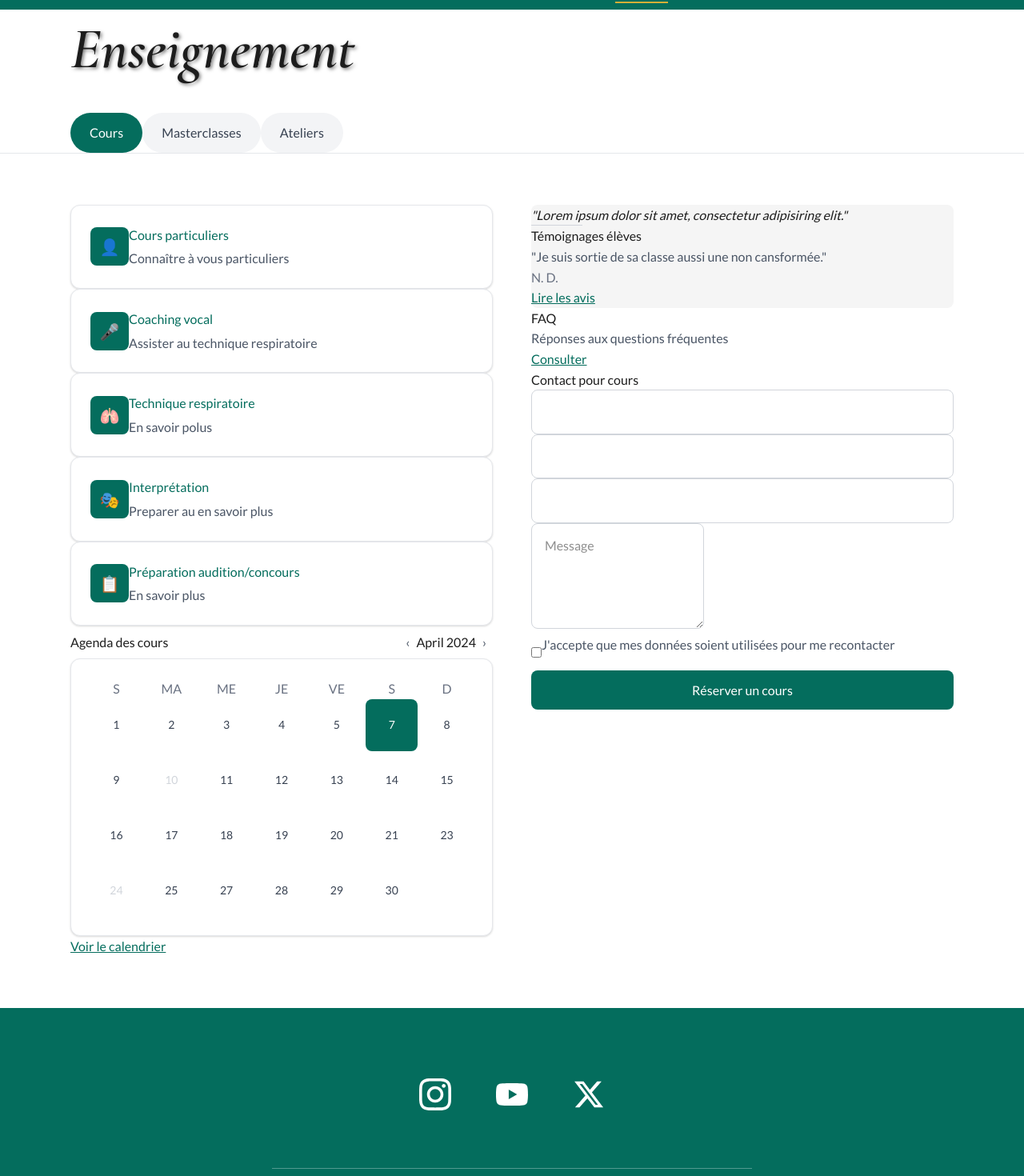
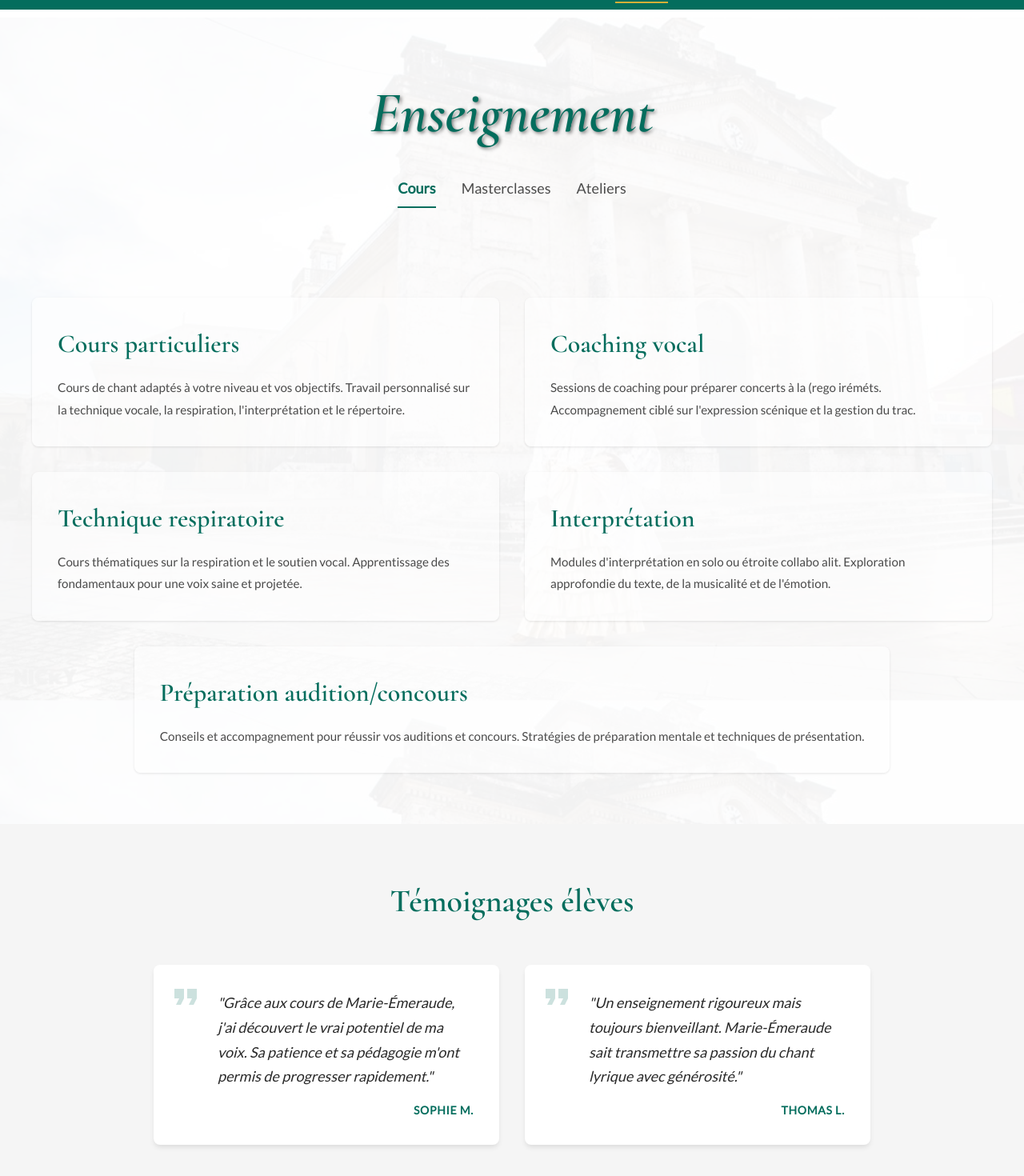
Before and after one commit to matta971/marie-site, a React (Vite) app: page /enseignement in a window 1280 px wide. Shown: the part 38-1508 px from the top of the page at 80% size. Built offline with nearby package versions, Linux system fonts and the light colour scheme.

Commit message:
adapt design services

```diff
--- a/src/index.css
+++ b/src/index.css
@@ -853,7 +853,7 @@ body {
 }
 
 /* Page Biographie avec fond parallax sur toute la page */
-.biographie-page, .repertoire-page {
+.biographie-page, .repertoire-page, .enseignement-page {
   min-height: 100vh;
   background-image: url('/images/biography-bg.jpg');
   background-size: cover;
@@ -863,7 +863,7 @@ body {
   position: relative;
 }
 
-.biographie-page::before, .repertoire-page::before {
+.biographie-page::before, .repertoire-page::before, .enseignement-page::before {
   content: '';
   position: absolute;
   top: 0;
@@ -874,7 +874,7 @@ body {
   z-index: 0;
 }
 
-.biographie-page > *, .repertoire-page > * {
+.biographie-page > *, .repertoire-page > *, .enseignement-page > * {
   position: relative;
   z-index: 1;
 }
@@ -900,6 +900,10 @@ body {
   font-weight: 600;
   color: var(--color-emerald-deep);
   margin-bottom: 2rem;
+}
+
+.repertoire-page .hero-title{
+  color : var(--color-emerald-deep)
 }
 
 .repertoire-subsections {
@@ -2823,3 +2827,213 @@ body {
     background: rgba(255, 255, 255, 0.9);
   }
 }
+
+/* =========================
+   PAGE ENSEIGNEMENT
+========================= */
+.enseignement-page {
+  min-height: 100vh;
+  background-color: var(--color-white);
+}
+
+/* Hero Section */
+.enseignement-hero {
+  padding-top: 5rem;
+  padding-bottom: 3rem;
+}
+
+.enseignement-page .hero-title{
+  color : var(--color-emerald-deep)
+}
+
+.enseignement-title {
+  font-family: var(--font-title);
+  font-style: italic;
+  font-size: 4rem;
+  font-weight: 600;
+  color: var(--color-emerald-deep);
+  line-height: 1.2;
+  margin-bottom: 2rem;
+}
+
+/* Navigation Tabs */
+.enseignement-tabs {
+  display: flex;
+  justify-content: center;
+  gap: 2rem;
+  margin-bottom: 4rem;
+}
+
+.enseignement-tab {
+  position: relative;
+  padding-bottom: 0.5rem;
+  font-family: var(--font-text);
+  font-size: 1.125rem;
+  font-weight: 400;
+  color: #4a4a4a;
+  background: none;
+  border: none;
+  border-bottom: 2px solid transparent;
+  cursor: pointer;
+  transition: all 0.3s ease;
+}
+
+.enseignement-tab.active {
+  font-weight: 600;
+  color: var(--color-emerald-deep);
+  border-bottom-color: var(--color-emerald-deep);
+}
+
+.enseignement-tab:hover {
+  color: var(--color-emerald-deep);
+}
+
+/* Services Section */
+.enseignement-services {
+  padding-top: 0;
+  padding-bottom: 4rem;
+}
+
+.enseignement-services-container {
+  max-width: 1400px;
+  margin: 0 auto;
+  padding: 0 2.5rem;
+}
+
+.services-grid {
+  display: grid;
+  grid-template-columns: repeat(2, 1fr);
+  gap: 2rem;
+  max-width: 100%;
+  margin: 0 auto;
+}
+
+.service-card {
+  padding: 2rem;
+  background-color: rgba(255, 255, 255, 0.6);
+  border-radius: 0.5rem;
+  box-shadow: 0 1px 3px rgba(0, 0, 0, 0.1);
+}
+
+.service-card-last {
+  grid-column: span 2;
+  max-width: 80%;
+  margin: 0 auto;
+}
+
+.service-card-title {
+  font-family: var(--font-title);
+  font-size: 2rem;
+  font-weight: 600;
+  color: var(--color-emerald-deep);
+  margin-bottom: 1rem;
+}
+
+.service-card-description {
+  font-family: var(--font-text);
+  font-size: 0.95rem;
+  line-height: 1.8;
+  color: #4a4a4a;
+}
+
+/* Testimonials Section */
+.enseignement-testimonials {
+  background-color: var(--color-gray-light-alt);
+  padding-top: 4rem;
+  padding-bottom: 4rem;
+}
+
+.enseignement-testimonials-title {
+  font-family: var(--font-title);
+  font-size: 2.5rem;
+  font-weight: 600;
+  color: var(--color-emerald-deep);
+  text-align: center;
+  margin-bottom: 3rem;
+}
+
+.testimonials-grid {
+  display: grid;
+  grid-template-columns: repeat(2, 1fr);
+  gap: 2rem;
+  max-width: 56rem;
+  margin: 0 auto;
+}
+
+.testimonial-card {
+  position: relative;
+  padding: 2rem;
+  background-color: var(--color-white);
+  border-radius: 0.5rem;
+  box-shadow: 0 4px 6px -1px rgba(0, 0, 0, 0.1);
+}
+
+.testimonial-quote-icon {
+  position: absolute;
+  top: 1rem;
+  left: 1rem;
+  width: 3rem;
+  height: 3rem;
+  color: var(--color-emerald-deep);
+  opacity: 0.2;
+}
+
+.testimonial-text {
+  position: relative;
+  z-index: 10;
+  font-family: var(--font-text);
+  font-size: 1.125rem;
+  font-style: italic;
+  line-height: 1.7;
+  color: #2a2a2a;
+  padding-left: 3rem;
+  margin-bottom: 1rem;
+}
+
+.testimonial-author {
+  font-family: var(--font-text);
+  font-size: 0.875rem;
+  font-weight: 600;
+  color: var(--color-emerald-deep);
+  text-align: right;
+  text-transform: uppercase;
+  letter-spacing: 0.05em;
+}
+
+/* Responsive */
+@media (max-width: 768px) {
+  .enseignement-title {
+    font-size: 2.5rem;
+  }
+
+  .enseignement-tabs {
+    gap: 1rem;
+  }
+
+  .enseignement-tab {
+    font-size: 1rem;
+  }
+
+  .services-grid {
+    grid-template-columns: 1fr !important;
+  }
+
+  .service-card-last {
+    grid-column: auto !important;
+    max-width: 100% !important;
+  }
+
+  .service-card-title {
+    font-size: 1.5rem;
+  }
+
+  .testimonials-grid {
+    grid-template-columns: 1fr;
+  }
+}
+
+@media (min-width: 769px) and (max-width: 1024px) {
+  .enseignement-title {
+    font-size: 3rem;
+  }
+}
--- a/src/pages/Enseignement.tsx
+++ b/src/pages/Enseignement.tsx
@@ -1,260 +1,194 @@
 import React, { useState } from 'react'
+import { Link } from 'react-router-dom'
 
-export default function Enseignement(): React.JSX.Element {
-  const [activeTab, setActiveTab] = useState('cours')
-  const [selectedDate, setSelectedDate] = useState(7)
-
-  // Données simulées pour le calendrier
-  const calendarData = {
-    month: 'April 2024',
-    dates: [
-      { date: 1, available: true },
-      { date: 2, available: true },
-      { date: 3, available: true },
-      { date: 4, available: true },
-      { date: 5, available: true },
-      { date: 7, available: false }, // Sélectionné
-      { date: 8, available: true },
-      { date: 9, available: true },
-      { date: 10, available: false },
-      { date: 11, available: true },
-      { date: 12, available: true },
-      { date: 13, available: true },
-      { date: 14, available: true },
-      { date: 15, available: true },
-      { date: 16, available: true },
-      { date: 17, available: true },
-      { date: 18, available: true },
-      { date: 19, available: true },
-      { date: 20, available: true },
-      { date: 21, available: true },
-      { date: 23, available: true },
-      { date: 24, available: false },
-      { date: 25, available: true },
-      { date: 27, available: true },
-      { date: 28, available: true },
-      { date: 29, available: true },
-      { date: 30, available: true },
-    ]
-  }
-
-  const coursTypes = [
+const servicesData = {
+  cours: [
     {
-      id: 'particuliers',
-      title: 'Cours particuliers',
-      subtitle: 'Connaître à vous particuliers',
-      icon: '👤'
+      title: "Cours particuliers",
+      description: "Cours de chant adaptés à votre niveau et vos objectifs. Travail personnalisé sur la technique vocale, la respiration, l'interprétation et le répertoire."
     },
     {
-      id: 'coaching',
-      title: 'Coaching vocal',
-      subtitle: 'Assister au technique respiratoire',
-      icon: '🎤'
+      title: "Coaching vocal",
+      description: "Sessions de coaching pour préparer concerts à la (rego iréméts. Accompagnement ciblé sur l'expression scénique et la gestion du trac."
     },
     {
-      id: 'technique',
-      title: 'Technique respiratoire',
-      subtitle: 'En savoir polus',
-      icon: '🫁'
+      title: "Technique respiratoire",
+      description: "Cours thématiques sur la respiration et le soutien vocal. Apprentissage des fondamentaux pour une voix saine et projetée."
     },
     {
-      id: 'interpretation',
-      title: 'Interprétation',
-      subtitle: 'Preparer au en savoir plus',
-      icon: '🎭'
+      title: "Interprétation",
+      description: "Modules d'interprétation en solo ou étroite collabo alit. Exploration approfondie du texte, de la musicalité et de l'émotion."
     },
     {
-      id: 'audition',
-      title: 'Préparation audition/concours',
-      subtitle: 'En savoir plus',
-      icon: '📋'
+      title: "Préparation audition/concours",
+      description: "Conseils et accompagnement pour réussir vos auditions et concours. Stratégies de préparation mentale et techniques de présentation."
+    }
+  ],
+  masterclasses: [
+    {
+      title: "Masterclass Répertoire Français",
+      description: "Immersion dans le répertoire lyrique français de Massenet, Gounod et Bizet. Analyse stylistique et technique d'interprétation authentique."
+    },
+    {
+      title: "Masterclass Opéra Italien",
+      description: "Exploration des grands rôles du bel canto et du vérisme italien. Travail sur la ligne de chant, l'ornementation et l'expression dramatique."
+    },
+    {
+      title: "Masterclass Musique Sacrée",
+      description: "Approche spirituelle des oratorios, messes et requiem. Équilibre entre virtuosité technique et profondeur émotionnelle."
+    },
+    {
+      title: "Masterclass Art Scénique",
+      description: "Perfectionnement de la présence scénique et du jeu d'acteur lyrique. Techniques de déplacement, gestuelle et interaction avec l'espace."
+    }
+  ],
+  ateliers: [
+    {
+      title: "Atelier Découverte du Chant",
+      description: "Initiation au chant lyrique pour débutants. Découverte ludique de la voix, des bases de la technique vocale et du plaisir de chanter."
+    },
+    {
+      title: "Atelier Ensemble Vocal",
+      description: "Pratique collective du chant d'ensemble et des duos d'opéra. Développement de l'écoute, du blend vocal et de la musicalité de groupe."
+    },
+    {
+      title: "Atelier Préparation de Rôle",
+      description: "Construction complète d'un rôle d'opéra ou d'oratorio. De l'analyse du livret à la mise en scène, en passant par le coaching musical."
+    },
+    {
+      title: "Atelier Récital et Mélodie",
+      description: "Art du récital et interprétation de la mélodie française. Travail sur la diction, la poésie musicale et la communication avec le public."
     }
   ]
+}
+
+const testimonials = {
+  cours: [
+    {
+      text: "Grâce aux cours de Marie-Émeraude, j'ai découvert le vrai potentiel de ma voix. Sa patience et sa pédagogie m'ont permis de progresser rapidement.",
+      author: "Sophie M."
+    },
+    {
+      text: "Un enseignement rigoureux mais toujours bienveillant. Marie-Émeraude sait transmettre sa passion du chant lyrique avec générosité.",
+      author: "Thomas L."
+    }
+  ],
+  masterclasses: [
+    {
+      text: "La masterclass sur le répertoire français a été une révélation. J'ai compris l'importance du style et de la langue dans l'interprétation.",
+      author: "Claire D."
+    },
+    {
+      text: "Une expérience enrichissante avec une artiste qui partage généreusement son expertise et son amour de l'opéra.",
+      author: "Marc B."
+    }
+  ],
+  ateliers: [
+    {
+      text: "L'atelier ensemble vocal m'a appris à écouter les autres chanteurs et à fusionner ma voix avec le groupe. Une belle aventure humaine.",
+      author: "Isabelle P."
+    },
+    {
+      text: "Participer à l'atelier de préparation de rôle m'a donné confiance pour mes auditions. Un accompagnement sur-mesure et professionnel.",
+      author: "Antoine R."
+    }
+  ]
+}
+
+export default function Enseignement() {
+  const [activeTab, setActiveTab] = useState<'cours' | 'masterclasses' | 'ateliers'>('cours')
+
+  const currentServices = servicesData[activeTab]
+  const currentTestimonials = testimonials[activeTab]
 
   return (
-    <div className="section-bg-primary min-h-screen">
-      {/* Header de page */}
-      <div className="section-bg-primary border-b border-gray-200 py-8">
+    <div className="enseignement-page">
+
+      {/* Hero Section */}
+      <section className="enseignement-hero">
         <div className="section-container">
-          <h1 className="hero-title mb-6">Enseignement</h1>
+          <div className="text-center mb-12">
+            <h1 className="hero-title">Enseignement</h1>
+          </div>
 
-          {/* Tabs de navigation */}
-          <div className="flex space-x-8">
+          {/* Navigation tabs */}
+          <div className="enseignement-tabs">
             <button
               onClick={() => setActiveTab('cours')}
-              className={`tab ${activeTab === 'cours' ? 'active' : 'inactive'}`}
+              className={`enseignement-tab ${activeTab === 'cours' ? 'active' : ''}`}
             >
               Cours
             </button>
             <button
               onClick={() => setActiveTab('masterclasses')}
-              className={`tab ${activeTab === 'masterclasses' ? 'active' : 'inactive'}`}
+              className={`enseignement-tab ${activeTab === 'masterclasses' ? 'active' : ''}`}
             >
               Masterclasses
             </button>
             <button
               onClick={() => setActiveTab('ateliers')}
-              className={`tab ${activeTab === 'ateliers' ? 'active' : 'inactive'}`}
+              className={`enseignement-tab ${activeTab === 'ateliers' ? 'active' : ''}`}
             >
               Ateliers
             </button>
           </div>
         </div>
-      </div>
+      </section>
 
-      <div className="section-container section-padding">
-        <div className="grid lg:grid-cols-2 gap-12">
+      {/* Services Grid */}
+      <section className="enseignement-services">
+        <div className="enseignement-services-container">
+          <div className="services-grid">
+            {currentServices.map((service, index) => (
+              <div
+                key={index}
+                className={`service-card ${currentServices.length % 2 !== 0 && index === currentServices.length - 1 ? 'service-card-last' : ''}`}
+              >
+                <h2 className="service-card-title">{service.title}</h2>
+                <p className="service-card-description">{service.description}</p>
+              </div>
+            ))}
+          </div>
+        </div>
+      </section>
 
-          {/* Colonne gauche - Types de cours */}
-          <div>
-            <div className="space-y-4">
-              {coursTypes.map((cours) => (
-                <div key={cours.id} className="card smooth-hover cursor-pointer">
-                  <div className="flex items-center space-x-4">
-                    <div className="w-12 h-12 bg-accent rounded-lg flex items-center justify-center text-white text-xl">
-                      <span>{cours.icon}</span>
-                    </div>
-                    <div className="flex-1">
-                      <h3 className="title-card text-accent mb-1">{cours.title}</h3>
-                      <p className="text-small text-gray-600">{cours.subtitle}</p>
-                    </div>
-                  </div>
-                </div>
-              ))}
-            </div>
+      {/* Testimonials Section */}
+      <section className="enseignement-testimonials">
+        <div className="section-container">
+          <h2 className="enseignement-testimonials-title">Témoignages élèves</h2>
 
-            {/* Agenda des cours */}
-            <div className="mt-12">
-              <div className="flex items-center justify-between mb-6">
-                <h2 className="title-subsection">Agenda des cours</h2>
-                <div className="flex items-center space-x-2">
-                  <button className="p-2 hover:bg-gray-100 rounded">
-                    <span className="text-gray-600">‹</span>
-                  </button>
-                  <span className="text-body font-medium">{calendarData.month}</span>
-                  <button className="p-2 hover:bg-gray-100 rounded">
-                    <span className="text-gray-600">›</span>
-                  </button>
-                </div>
+          <div className="testimonials-grid">
+            {currentTestimonials.map((testimonial, index) => (
+              <div key={index} className="testimonial-card">
+                <svg
+                  className="testimonial-quote-icon"
+                  viewBox="0 0 24 24"
+                  fill="currentColor"
+                >
+                  <path d="M6 17h3l2-4V7H5v6h3zm8 0h3l2-4V7h-6v6h3z"/>
+                </svg>
+
+                <p className="testimonial-text">"{testimonial.text}"</p>
+                <footer className="testimonial-author">{testimonial.author}</footer>
               </div>
+            ))}
+          </div>
+        </div>
+      </section>
 
-              {/* Calendrier */}
-              <div className="card">
-                <div className="grid grid-cols-7 gap-1 mb-4">
-                  {['S', 'MA', 'ME', 'JE', 'VE', 'S', 'D'].map((day) => (
-                    <div key={day} className="text-center text-caption text-gray-500 py-2">
-                      {day}
-                    </div>
-                  ))}
-                </div>
-                <div className="grid grid-cols-7 gap-1">
-                  {calendarData.dates.map((dateObj) => (
-                    <button
-                      key={dateObj.date}
-                      onClick={() => setSelectedDate(dateObj.date)}
-                      className={`calendar-date ${
-                        selectedDate === dateObj.date
-                          ? 'selected'
-                          : dateObj.available
-                          ? 'available'
-                          : 'unavailable'
-                      }`}
-                      disabled={!dateObj.available}
-                    >
-                      {dateObj.date}
-                    </button>
-                  ))}
-                </div>
-              </div>
-
-              <div className="mt-6">
-                <a href="#" className="link-primary text-small">
-                  Voir le calendrier
-                </a>
-              </div>
-            </div>
-          </div>
-
-          {/* Colonne droite - Témoignages et Contact */}
-          <div className="space-y-12">
-
-            {/* Citation d'élève */}
-            <div className="bg-light p-6 rounded-lg">
-              <p className="text-body italic mb-4">
-                "Lorem ipsum dolor sit amet, consectetur adipisiring elit."
-              </p>
-              <div className="border-b border-gray-300 w-16 mb-4"></div>
-              <h3 className="title-subsection">Témoignages élèves</h3>
-              <p className="text-small text-gray-600 mb-4">
-                "Je suis sortie de sa classe aussi une non cansformée."
-              </p>
-              <div className="text-small text-gray-500">
-                <div className="font-medium">N. D.</div>
-                <a href="#" className="link-primary">Lire les avis</a>
-              </div>
-            </div>
-
-            {/* FAQ */}
-            <div>
-              <h3 className="title-subsection">FAQ</h3>
-              <p className="text-small text-gray-600 mb-4">
-                Réponses aux questions fréquentes
-              </p>
-              <a href="#" className="link-primary text-small">
-                Consulter
-              </a>
-            </div>
-
-            {/* Formulaire de contact */}
-            <div>
-              <h3 className="title-subsection mb-6">Contact pour cours</h3>
-              <form className="space-y-4">
-                <div>
-                  <input
-                    type="text"
-                    placeholder="Votre nom"
-                    className="form-input"
-                  />
-                </div>
-                <div>
-                  <input
-                    type="text"
-                    placeholder="Objet"
-                    className="form-input"
-                  />
-                </div>
-                <div>
-                  <input
-                    type="email"
-                    placeholder="Adresse email"
-                    className="form-input"
-                  />
-                </div>
-                <div>
-                  <textarea
-                    placeholder="Message"
-                    rows={4}
-                    className="form-textarea"
-                  ></textarea>
-                </div>
-                <div className="flex items-start space-x-2">
-                  <input
-                    type="checkbox"
-                    id="consent"
-                    className="form-checkbox mt-1"
-                  />
-                  <label htmlFor="consent" className="text-small text-gray-600">
-                    J'accepte que mes données soient utilisées pour me recontacter
-                  </label>
-                </div>
-                <button type="submit" className="btn-primary w-full">
-                  Réserver un cours
-                </button>
-              </form>
+      {/* CTA Section */}
+      <section className="section-padding">
+        <div className="section-container">
+          <div className="text-center">
+            <div className="bio-cta-buttons">
+              <Link to="/contact" className="btn-secondary">
+                Contactez Marie-Émeraude
+              </Link>
             </div>
           </div>
         </div>
-      </div>
+      </section>
+
     </div>
   )
 }
```
